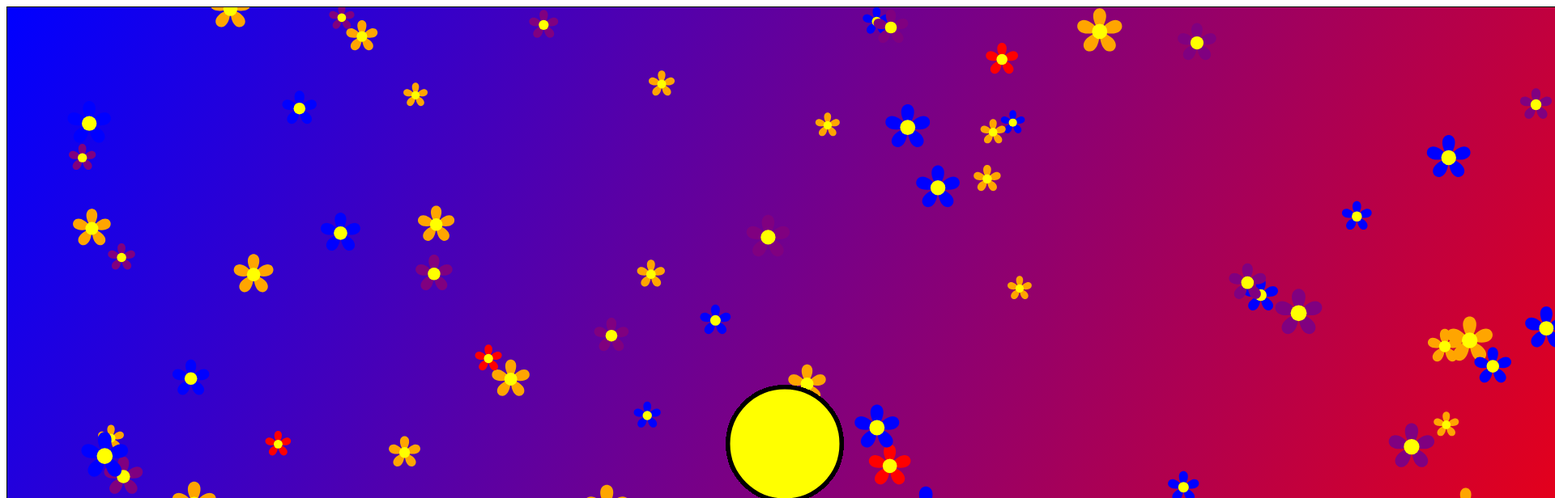
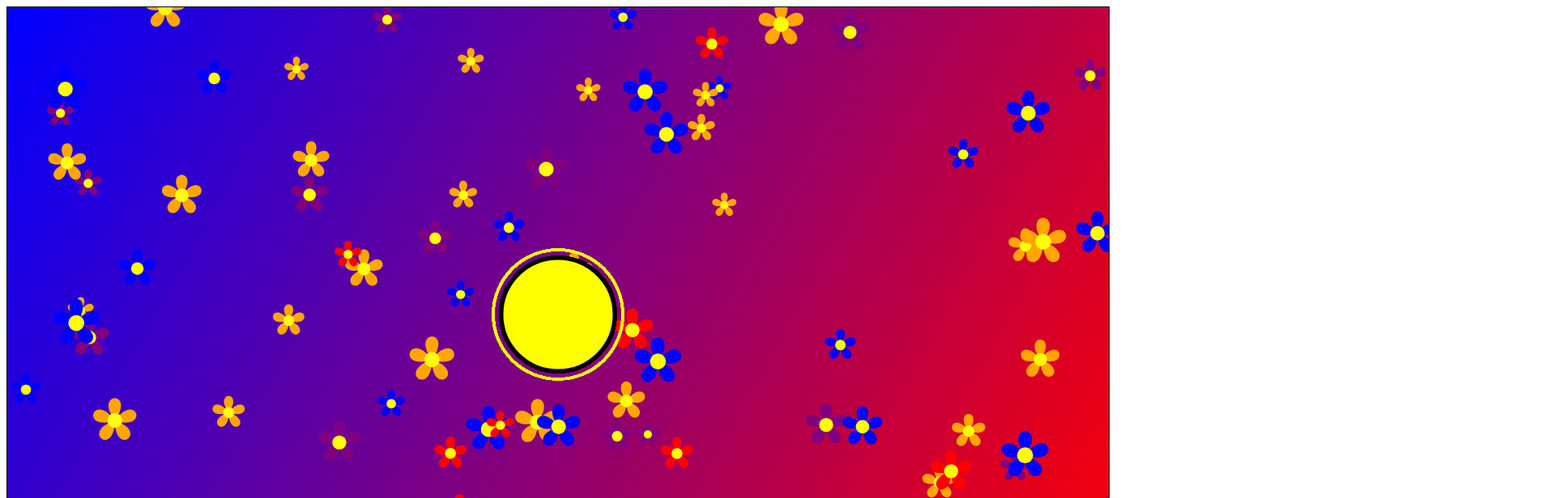
Before and after one commit to NoManEXE/JS_Graphics_Lab_UTM, a plain HTML site: page index.html in a window 1280 px wide. Shown: the top 616 px of the page at 81% size, 1920 px wide, since content can reach past the window. Drawn offline with Linux system fonts and the light colour scheme.

Commit message:
Changed some colors and added lighting to the sun

```diff
--- a/draw.js
+++ b/draw.js
@@ -46,8 +46,8 @@
                 context.beginPath();
                 context.rect(0, 0, canvas.width, canvas.height);
                 var grd = context.createLinearGradient(0, 0, canvas.width, canvas.height);
-                grd.addColorStop(0, "blue"); // light green
-                grd.addColorStop(1, "red"); // dark green
+                grd.addColorStop(0, "blue"); // синий цвет
+                grd.addColorStop(1, "red"); // красный цвет
                 context.fillStyle = grd;
                 context.fill();
 
@@ -57,8 +57,9 @@
                 colorArray.push("orange"); // 1
                 colorArray.push("blue"); // 2
                 colorArray.push("purple"); // 3
+
                 // определяем количество цветов
-                var numFlowers = 100;
+                var numFlowers = 80;
 
                 // рисование случано расположенных цветков
                 for (var n = 0; n < numFlowers; n++) {
@@ -80,6 +81,15 @@
                     context.strokeStyle = "black";
                     context.stroke();
 
+                    // рисуем освещение от солнце
+
+                    context.beginPath();
+                    context.arc(canvas.width /2 , canvas.height /2 , 80,0,2 * Math.PI , false);
+                    context.lineWidth = 3;
+                    context.strokeStyle = "yellow";
+                    context.stroke();
+
+
 
                 }
             };
--- a/index.html
+++ b/index.html
@@ -12,9 +12,9 @@
 
 <body>
 
-<!--<script src="draw.js"></script>-->
 
-<canvas id="myCanvas" width="1920" height="1080" style="border:1px
+
+<canvas id="myCanvas" width="1360" height="760" style="border:1px
 solid black;">
 </canvas>
 
```
